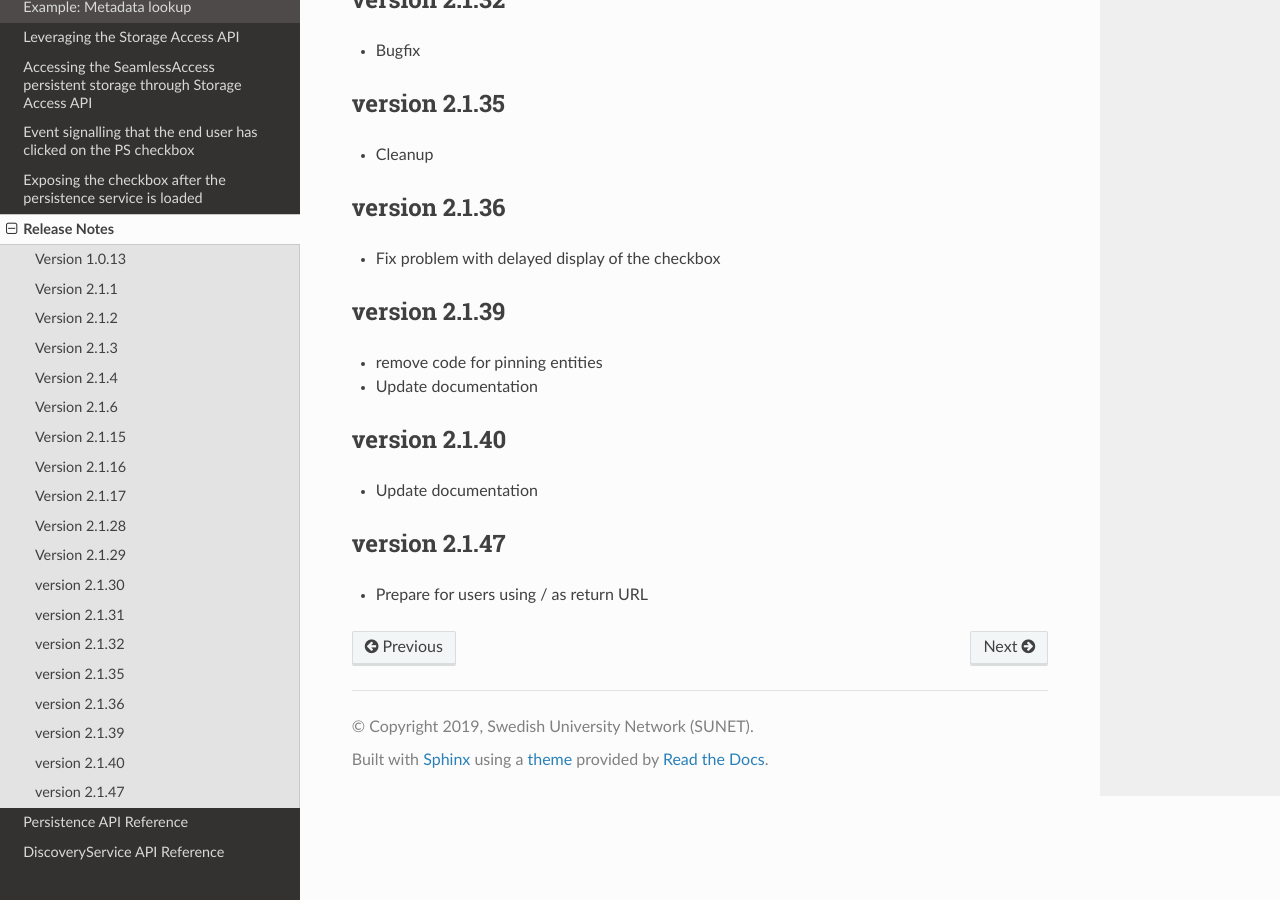
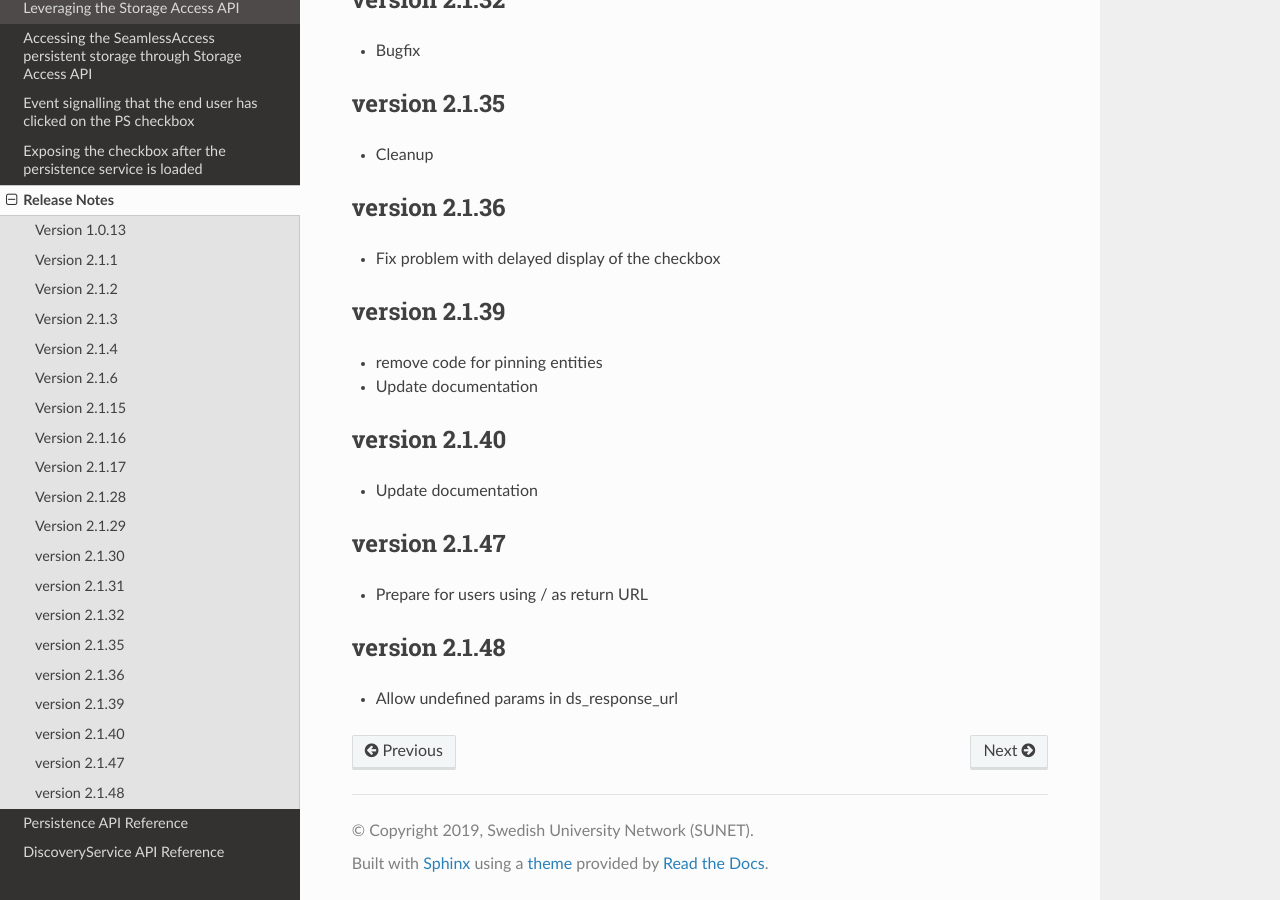
Before and after one commit to TheIdentitySelector/thiss-ds-js, a Sphinx documentation site: the page built from docs/releasenotes.rst, in a window 1280 px wide and 900 px high, scrolled down 1601 px. Built offline with Sphinx 7.4.7 and the Read the Docs theme 3.1.0, drawn with Linux system fonts in a browser that asks for light colours.

Commit message:
bump to version 2.1.48

```diff
--- a/docs/conf.py
+++ b/docs/conf.py
@@ -26,7 +26,7 @@ author = u'Leif Johansson'
 # The short X.Y version
 version = u'2.1'
 # The full version, including alpha/beta/rc tags
-release = u'2.1.47'
+release = u'2.1.48'
 
 js_source_path = '../src'
 
--- a/docs/releasenotes.rst
+++ b/docs/releasenotes.rst
@@ -99,3 +99,8 @@ version 2.1.47
 --------------
 
 * Prepare for users using / as return URL
+
+version 2.1.48
+--------------
+
+* Allow undefined params in ds_response_url
--- a/package.json
+++ b/package.json
@@ -1,6 +1,6 @@
 {
   "name": "@theidentityselector/thiss-ds",
-  "version": "2.1.47",
+  "version": "2.1.48",
   "description": "A set of clients for the thiss.io service",
   "main": "dist/thiss-ds.js",
   "homepage": "https://thiss.io",
```
Also changed, not shown: 3 other files.
